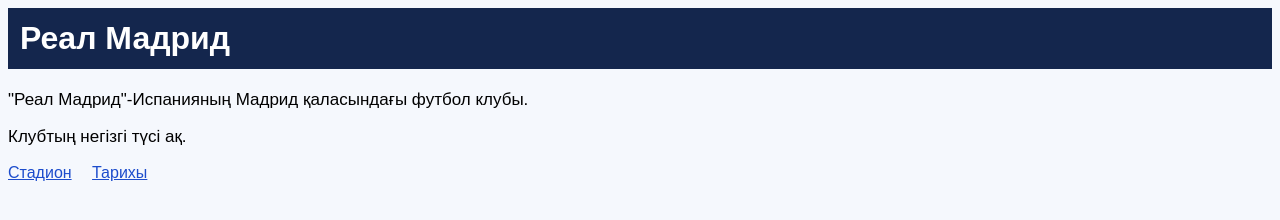
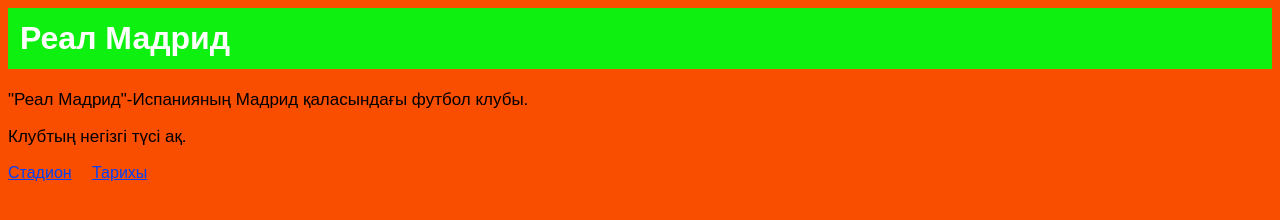
Before and after one commit to dimash11b/hw, a plain HTML site: page index.html in a window 1280 px wide. Drawn offline with Linux system fonts and the light colour scheme.

Commit message:
style.css

```diff
--- a/css/style.css
+++ b/css/style.css
@@ -1,15 +1,15 @@
 /*Реал Мадрид сайтының ортақ стилі*/
 body{
     font-family: Arial, sans-serif;
-    background-color:#f5f8fd;
+    background-color: #f94d00;
 }
 h1 {
     color: white;
-    background-color: #14264d;
+    background-color: #0ef00f;
     padding: 12px;
 }
 a{
-    color: #1c4ccc;
+    color: #0041f9;
     margin-right: 16px;
 }
 p{
```
